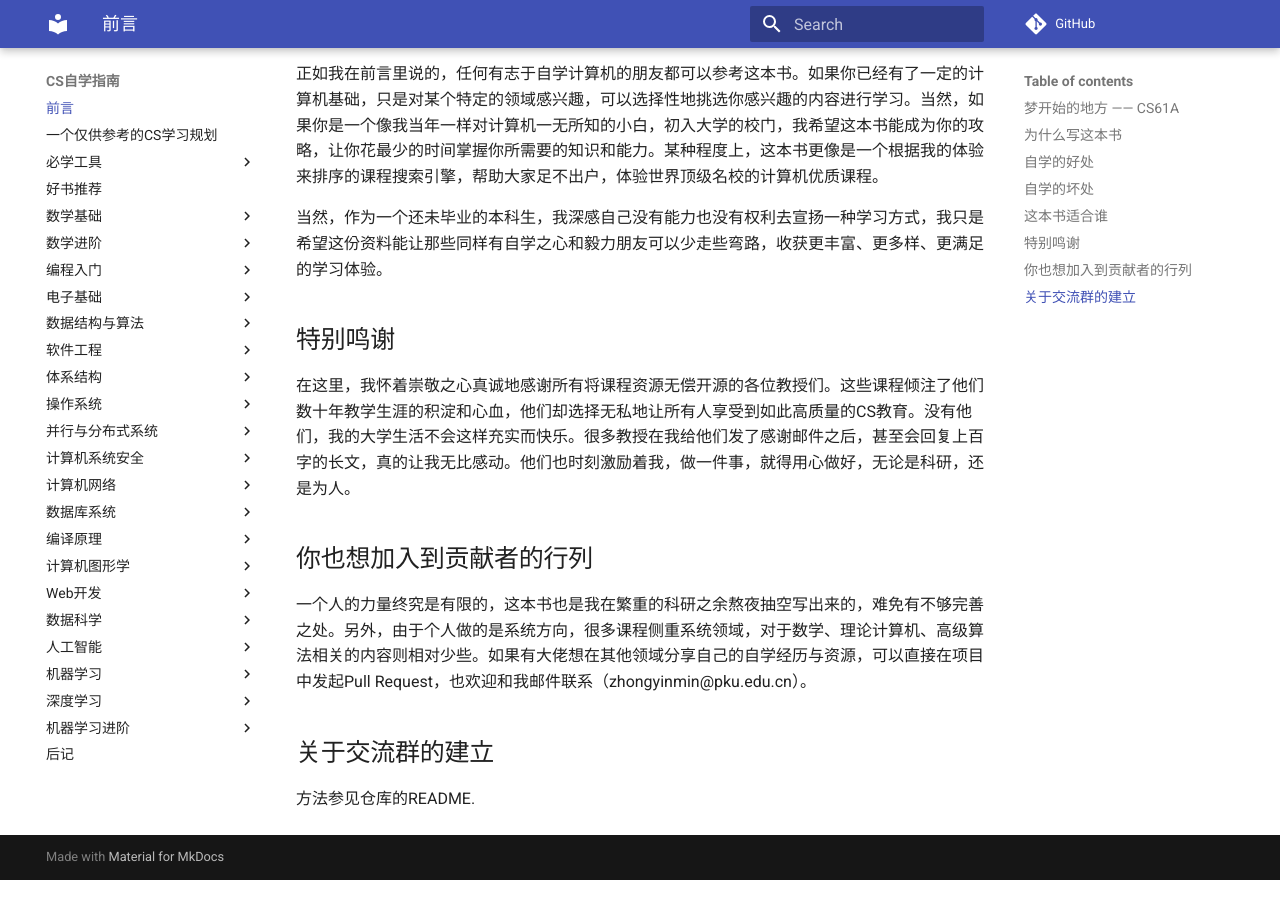
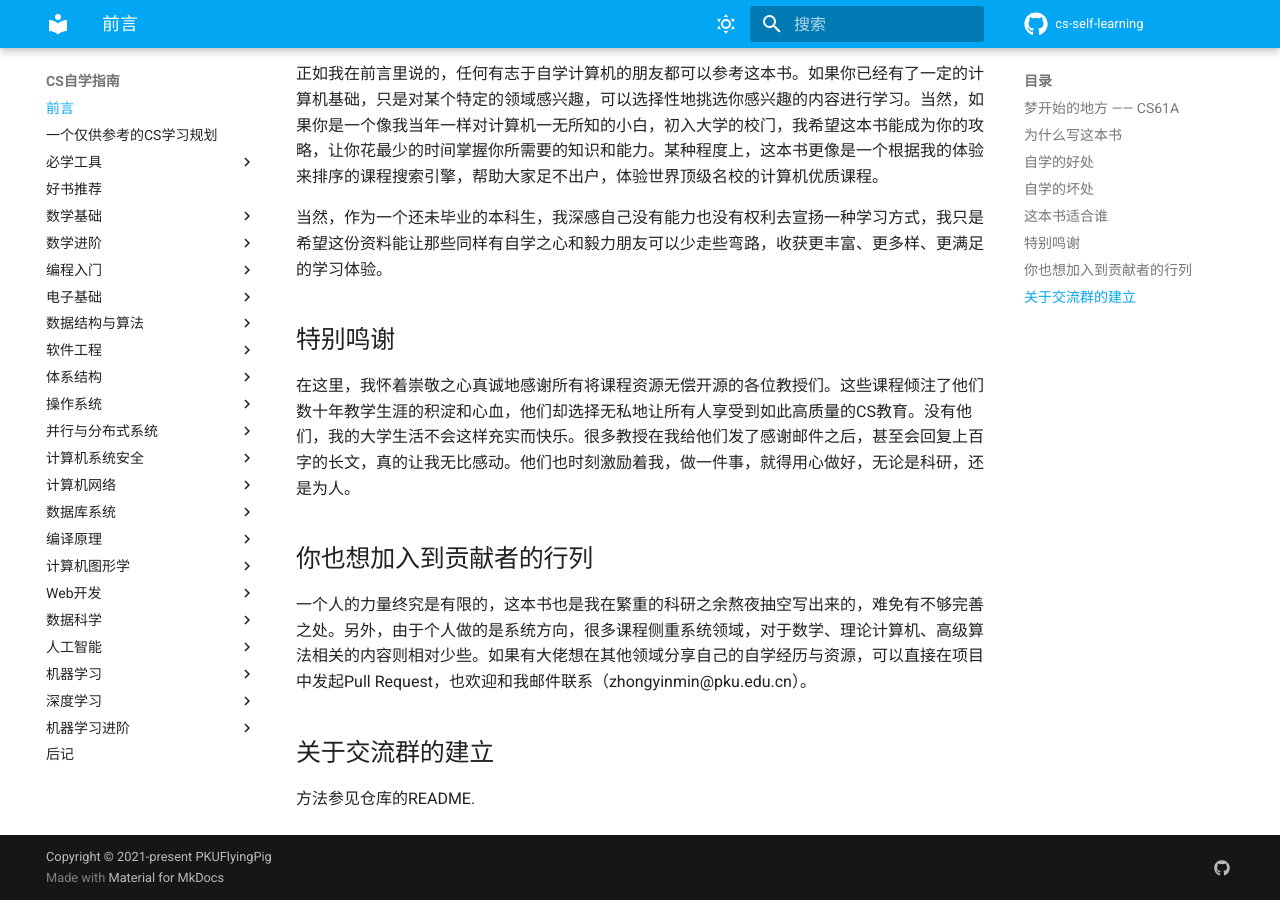
Before and after one commit to PKUFlyingPig/cs-self-learning, an MkDocs documentation site: the page built from docs/index.md, in a window 1280 px wide and 900 px high, scrolled down 3235 px. Built offline with MkDocs 1.6.1 and Material for MkDocs 9.7.7, drawn with Linux system fonts in a browser that asks for light colours; comment, search, counter and statistics services are not loaded.

Commit message:
chore: add more configuration in mkdocs.yml

```diff
--- a/mkdocs.yml
+++ b/mkdocs.yml
@@ -1,7 +1,74 @@
 site_name: CS自学指南
+site_url: https://csdiy.wiki/
+site_author: PKUFlyingPig
+site_description: >-
+  CS自学指南
+
+repo_name: cs-self-learning
+repo_url: https://github.com/pkuflyingpig/cs-self-learning/
+
+copyright: Copyright &copy; 2021-present <a href="https://github.com/PKUFlyingPig" target="_blank" rel="noopener noreferrer">PKUFlyingPig</a>
+
 theme:
   name: material
-repo_url: https://github.com/pkuflyingpig/cs-self-learning/
+  language: zh
+
+  static_templates:
+    - 404.html
+
+  include_search_page: false
+  search_index_only: true
+
+  features:
+    - header.autohide
+    # - navigation.instant
+    # - navigation.expand
+    # - navigation.sections
+    - navigation.tracking
+    # - navigation.tabs
+    # - navigation.tabs.sticky
+    - navigation.top
+    # - navigation.indexes
+    - search.highlight
+    - search.share
+    - search.suggest
+    # - toc.integrate
+    - content.code.annotate
+
+  palette:
+    - media: "(prefers-color-scheme: light)"
+      scheme: default
+      primary: light blue
+      accent: deep purple
+      toggle:
+        icon: material/weather-sunny
+        name: Switch to dark mode
+    - media: "(prefers-color-scheme: dark)"
+      scheme: slate
+      primary: cyan
+      accent: deep purple
+      toggle:
+        icon: material/weather-night
+        name: Switch to light mode
+
+  font:
+    text: Roboto
+    code: Roboto Mono
+  icon:
+    repo: fontawesome/brands/github
+
+plugins:
+  - search:
+      lang: ja
+  - git-revision-date-localized
+  - minify:
+      minify_html: true
+
+extra:
+  social:
+    - icon: fontawesome/brands/github
+      link: https://github.com/pkuflyingpig/cs-self-learning/
+
 nav:
   - 前言: 'index.md'
   - 一个仅供参考的CS学习规划: 'CS学习规划.md'
```
Also changed, not shown: 1 other file.
